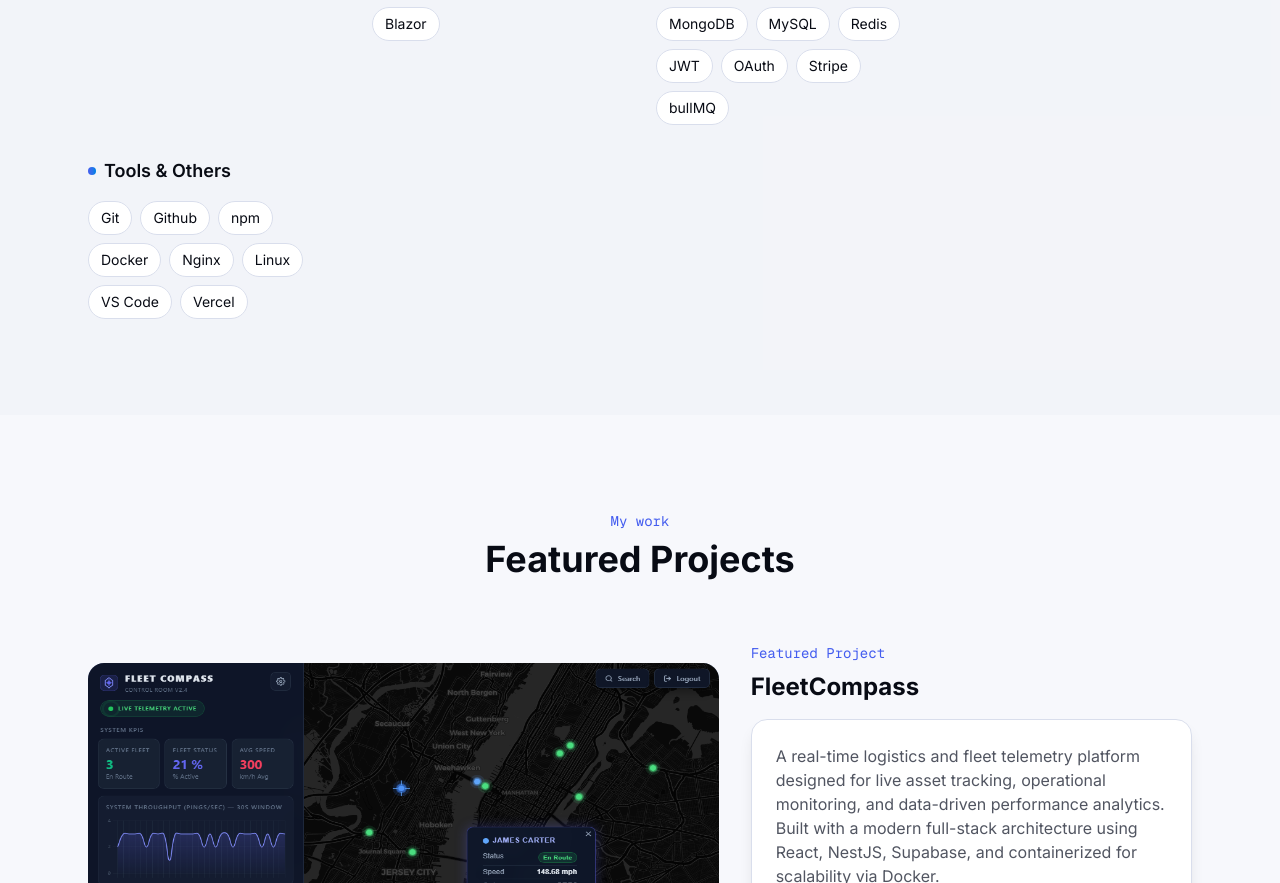
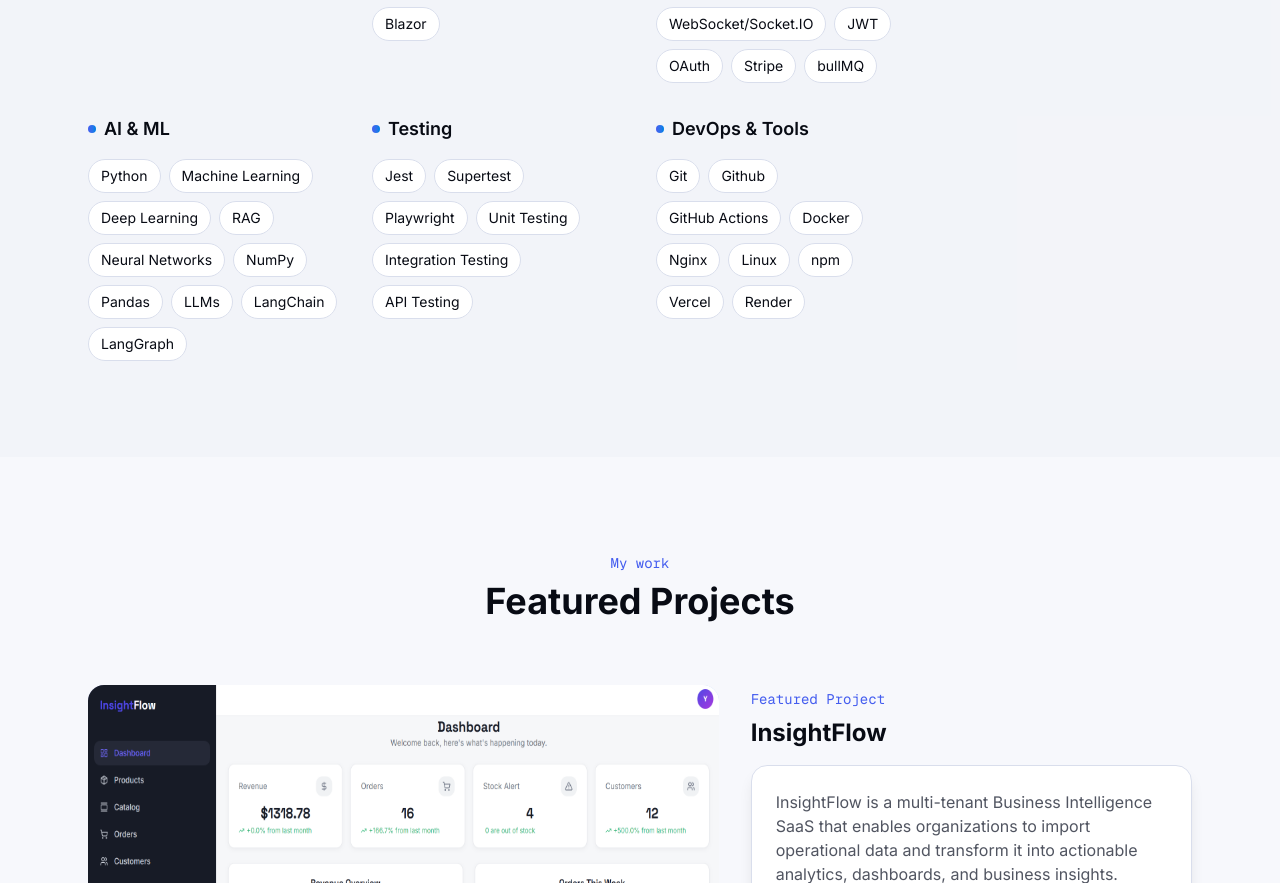
Before and after one commit to yasmine2512/my-portfolio, a Next.js app: page / in a window 1280 px wide. Shown: the part 1917-2800 px from the top of the page. Built offline with nearby package versions, Linux system fonts and the light colour scheme.

Commit message:
updated skills and added new project

```diff
--- a/components/projects-section.tsx
+++ b/components/projects-section.tsx
@@ -7,22 +7,28 @@
 import Image from "next/image";
 
 const projects = [
-   {
+  {
+    title: "InsightFlow",
+    description:"InsightFlow is a multi-tenant Business Intelligence SaaS that enables organizations to import operational data and transform it into actionable analytics, dashboards, and business insights.",
+    image: "/images/InsightFlow.png",
+    tags: ["React", "NodeJs", "Express", "MongoDB","RestAPI","JWT","OAuth","Stripe"],
+    github: "https://github.com/yasmine2512/InsightFlow",
+    live:"https://insightflow-64la.onrender.com/",
+    featured: true,
+  },{
+    title: "AI Agent",
+    description:"AI-powered business assistant built with LangGraph and LangChain, featuring tool calling, conversational memory, business-data analysis, and RAG-based document question answering.",
+    image: "/images/AIAgent.jpg",
+    tags: ["Python", "RAG", "LangGraph", "LangChain","MongoDB","MongoDB Vector Search","Google Gemini API","Fast API"],
+    github: "https://github.com/yasmine2512/LangGraph-Ai-Agent",
+    featured: true,
+  },{
     title: "FleetCompass",
     description:"A real-time logistics and fleet telemetry platform designed for live asset tracking, operational monitoring, and data-driven performance analytics. Built with a modern full-stack architecture using React, NestJS, Supabase, and containerized for scalability via Docker.",
     image: "/images/FleetCompass.png",
     tags: ["React", "NestJs", "PostgreSQL/PostGIS", "Supabase","Redis","BullMQ","WebSocket","Docker"],
     github: "https://github.com/yasmine2512/FleetCompass",
     live: "https://fleetcompassapp.onrender.com/",
-    featured: true,
-  },
-  {
-    title: "InsightFlow",
-    description:"InsightFlow is a multi-tenant Business Intelligence SaaS that enables organizations to import operational data and transform it into actionable analytics, dashboards, and business insights.",
-    image: "/images/insightflow.png",
-    tags: ["React", "NodeJs", "Express", "MongoDB","RestAPI","JWT","OAuth","Stripe"],
-    github: "https://github.com/yasmine2512/InsightFlow",
-    live:"https://insightflow-64la.onrender.com/",
     featured: true,
   },{
     title: "ThesisHub",
--- a/components/skills-section.tsx
+++ b/components/skills-section.tsx
@@ -15,15 +15,21 @@
   },
   {
     title: "Backend",
-    skills: ["Node.js", "Python", "Express.js",".NET","Nest.js", "RestAPI", "PostgreSQL", "MongoDB","MySQL","Redis","JWT","OAuth","Stripe","bullMQ"],
+    skills: ["Node.js", "Express.js", "Nest.js", ".NET Core","RESTful API","WebSocket/Socket.IO","JWT","OAuth","Stripe","bullMQ"],
+  },{
+    title: "Databases",
+    skills: [ "PostgreSQL", "MongoDB","MySQL","Redis", "Neon", "Upstash"],
   },
   {
     title: "AI & ML",
-    skills: ["Python","Neural Networks","NumPy", "Deep Learning","Pandas","Machine Learning"],
+    skills: ["Python","Machine Learning", "Deep Learning", "RAG", "Neural Networks","NumPy","Pandas", "LLMs", "LangChain", "LangGraph"],
+  },{
+    title: "Testing",
+    skills: ["Jest", "Supertest", "Playwright","Unit Testing"," Integration Testing", "API Testing"],
   },
   {
-    title: "Tools & Others",
-    skills: ["Git","Github","npm", "Docker","Nginx","Linux", "VS Code", "Vercel"],
+    title: "DevOps & Tools",
+    skills: ["Git","Github","GitHub Actions", "Docker", "Nginx"," Linux", "npm"," Vercel"," Render"],
   },
 ]
 
```
Also changed, not shown: public/images/AIAgent.jpg (added), public/images/insightflow.png.
